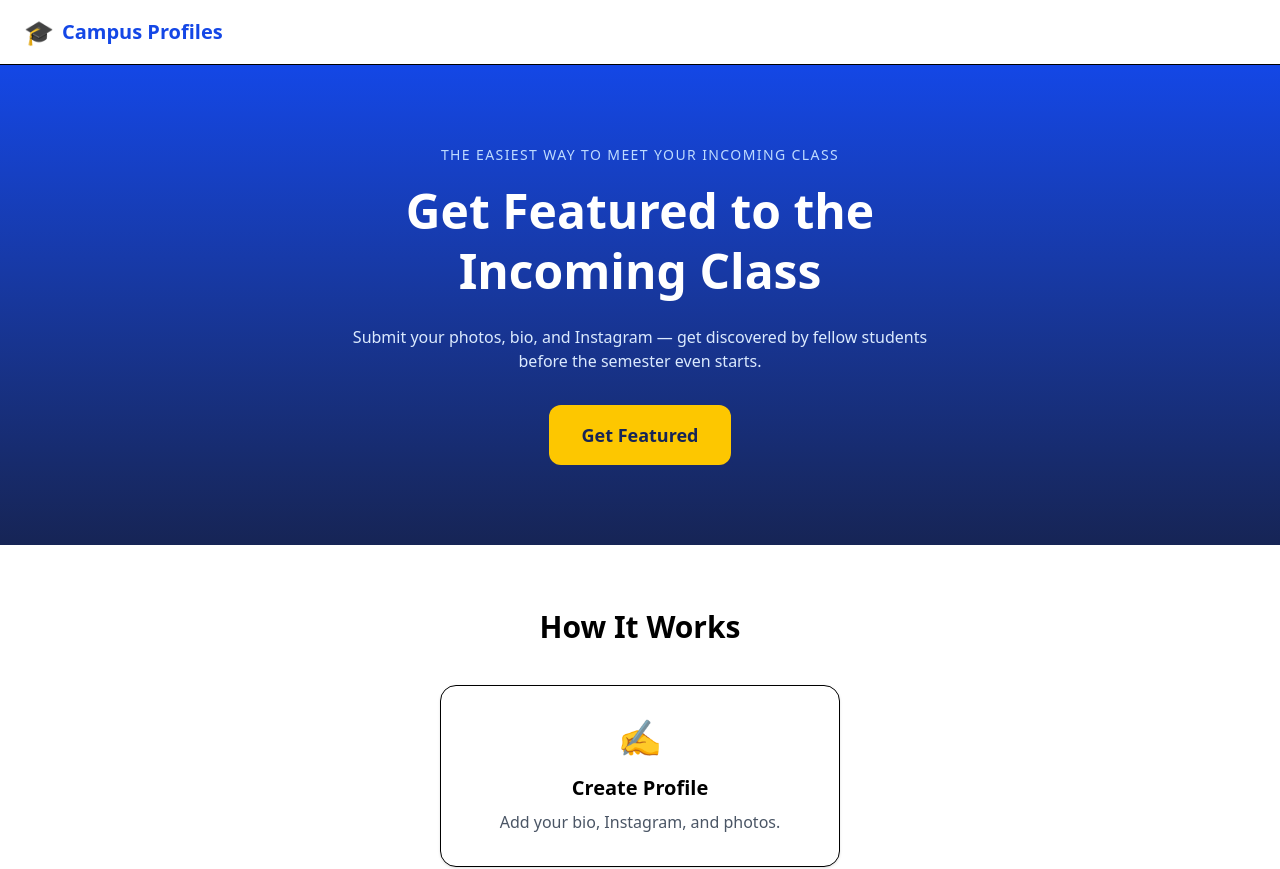
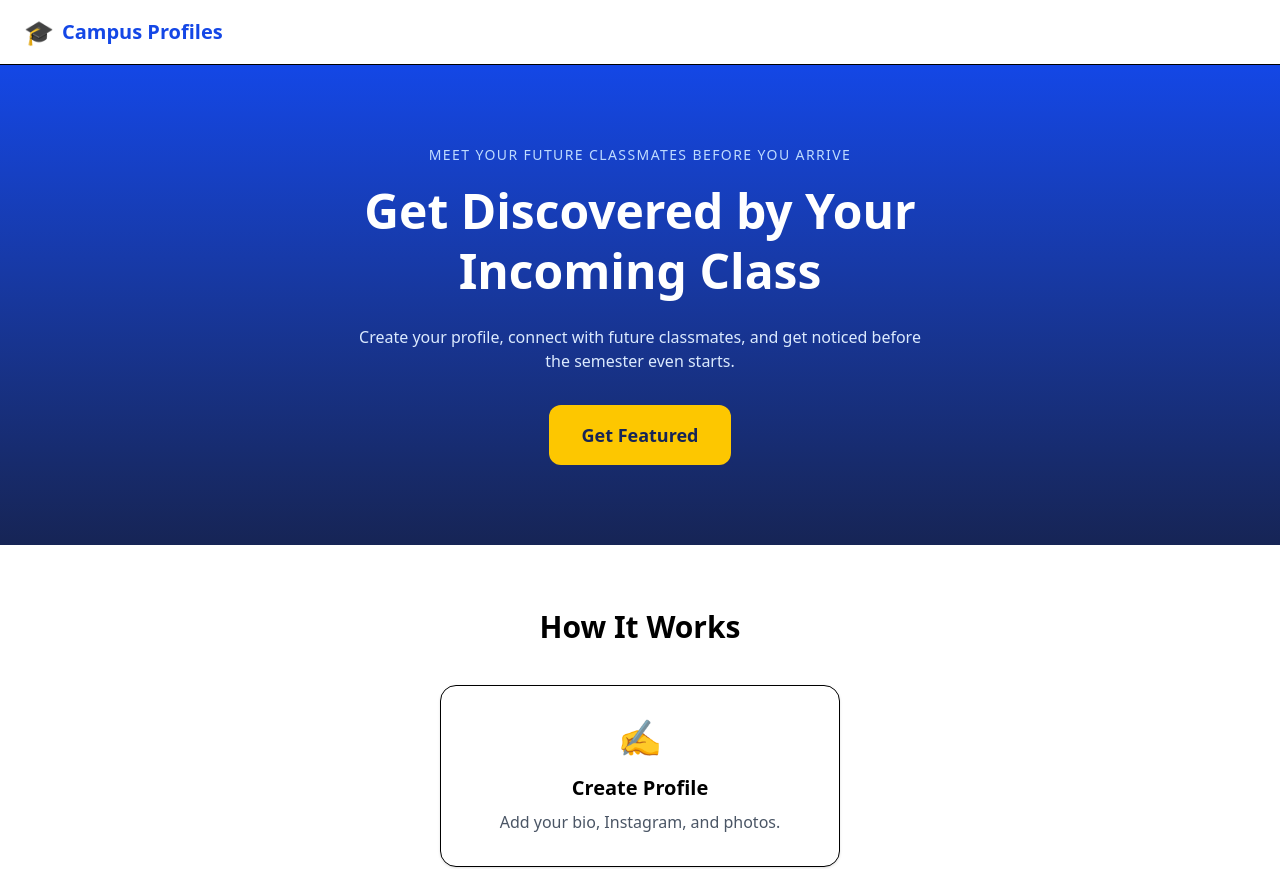
Before and after one commit to introAugustine/campus-profiles, a Next.js app: page / in a window 1280 px wide. Shown: the top 869 px of the page. Built offline with nearby package versions, Linux system fonts and the light colour scheme.

Commit message:
Stronger hero headline

```diff
--- a/src/app/page.tsx
+++ b/src/app/page.tsx
@@ -10,13 +10,13 @@ export default function HomePage() {
       {/* Hero */}
       <section className="bg-gradient-to-b from-blue-700 to-blue-950 text-white px-6 py-20 text-center">
         <p className="uppercase tracking-widest text-sm text-blue-200 mb-4">
-          The easiest way to meet your incoming class
+          Meet your future classmates before you arrive
         </p>
         <h1 className="text-4xl sm:text-5xl font-extrabold leading-tight mb-6 max-w-2xl mx-auto">
-          Get Featured to the Incoming Class
+          Get Discovered by Your Incoming Class
         </h1>
         <p className="text-blue-100 max-w-xl mx-auto mb-8">
-          Submit your photos, bio, and Instagram — get discovered by fellow students before the semester even starts.
+          Create your profile, connect with future classmates, and get noticed before the semester even starts.
         </p>
         <a
           href="/apply"
```
